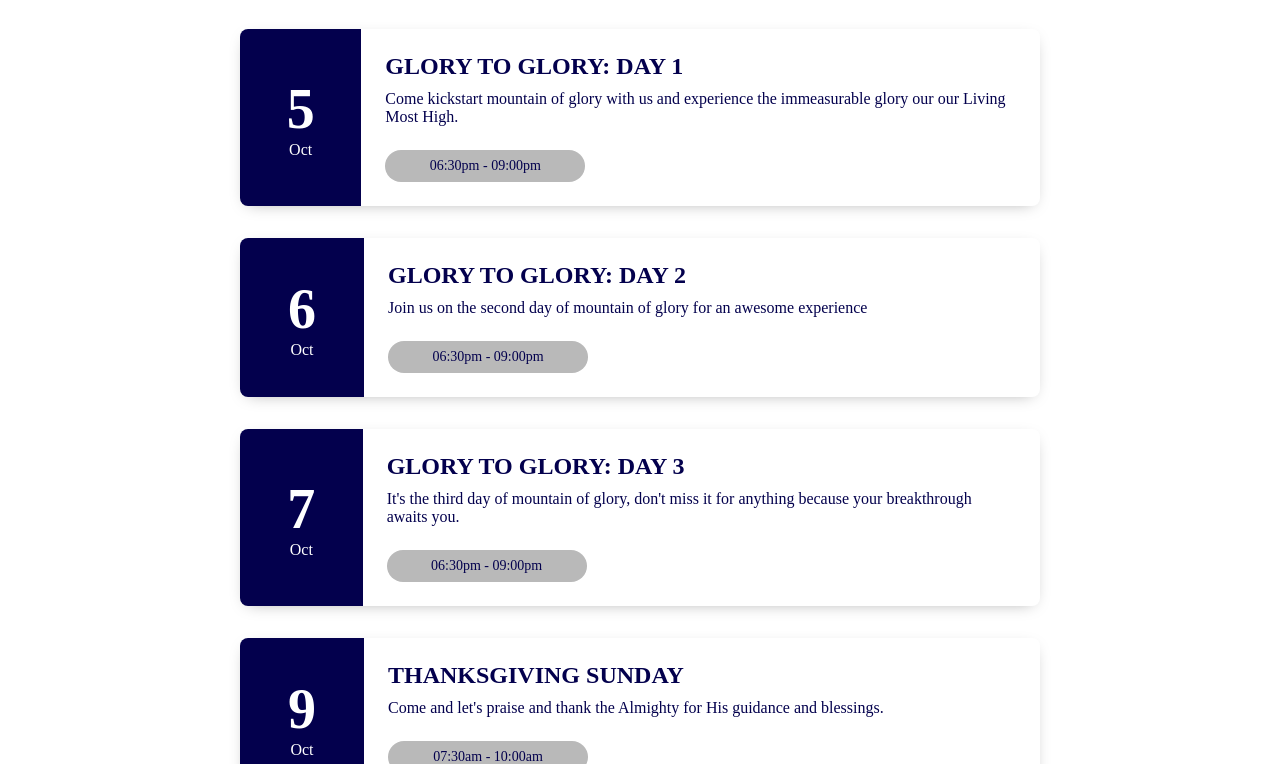
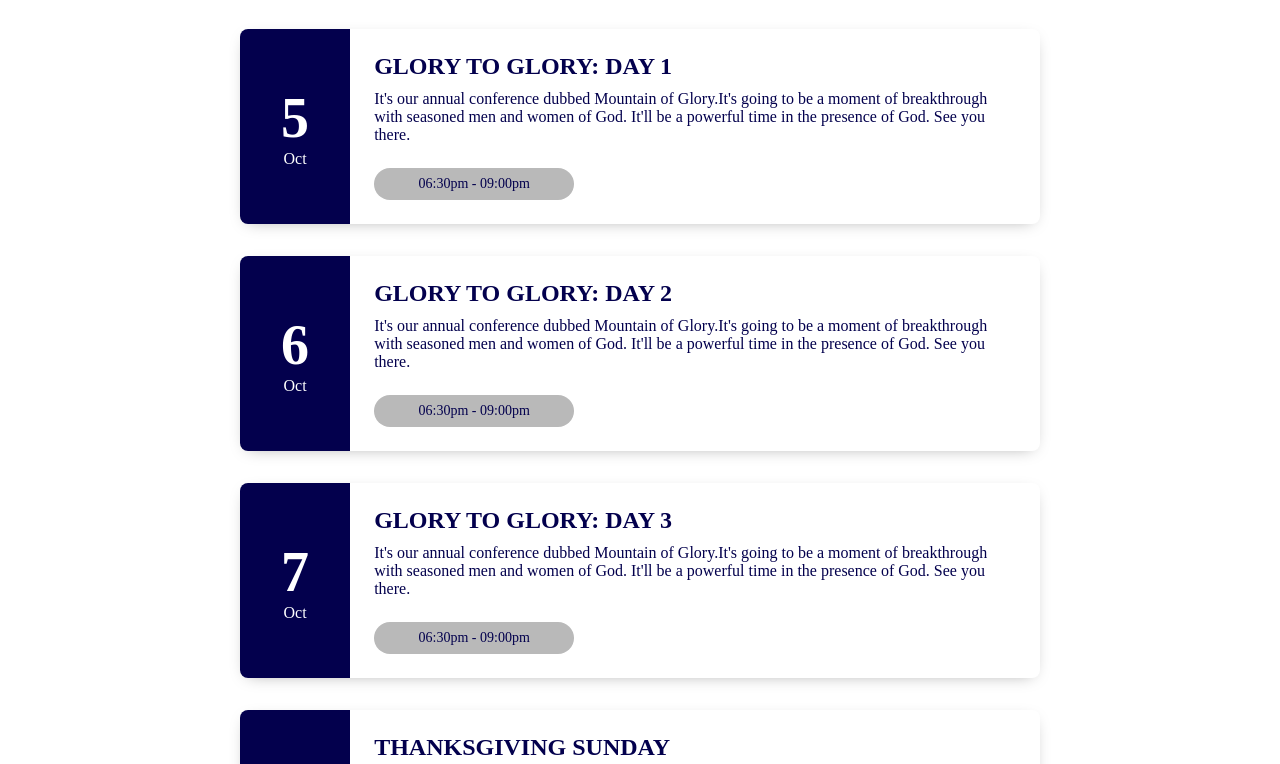
Before and after one commit to Dominic2000code/Kpgw-website, a Gatsby site: page /events-and-conferences in a window 1280 px wide. Shown: the part 151-915 px from the top of the page. Built offline with nearby package versions, Linux system fonts and the light colour scheme; Gatsby itself is replaced by a stand-in of ours.

Commit message:
made some changes

```diff
--- a/src/components/CarouselComponent.js
+++ b/src/components/CarouselComponent.js
@@ -6,7 +6,7 @@ import "./carouselContainer.css";
 const items = [
   {
     src:
-      "https://scontent.facc6-1.fna.fbcdn.net/v/t1.6435-9/90153766_141716010707707_1874025412430921728_n.jpg?_nc_cat=109&ccb=1-7&_nc_sid=19026a&_nc_eui2=AeHG1U-s7bp6tpsZGfsNjMSgGxa1TDDn11YbFrVMMOfXVsHSbZqYI7lm2jASJFBIrSBbF9yyLhi5gQ6I4R506kl0&_nc_ohc=wA8V0NbyWGsAX_o76U5&_nc_ht=scontent.facc6-1.fna&oh=00_AT9hfCoxtMqJTAu9dOJpx6og0Ggg8KZrFaOwBaxM0_lsYQ&oe=635C21EE",
+      "https://scontent.facc6-1.fna.fbcdn.net/v/t39.30808-6/309603788_1270652113753669_5693968975881584751_n.jpg?_nc_cat=100&ccb=1-7&_nc_sid=730e14&_nc_eui2=AeHeM7AvBztrPlJ3lPwaYCg-AqprI4FkUwgCqmsjgWRTCA6TglicF9SI31WTIeZou8047cRRfqPNveR89-fbdGrQ&_nc_ohc=G6KnxIjMY9QAX8yL7VY&_nc_zt=23&_nc_ht=scontent.facc6-1.fna&oh=00_AT_ecHuIT7i7-Hx-3zxTeNCdFuvU96HFW0r2_Gknhav2Qw&oe=633B7DCF",
     altText: "",
     caption: "",
     header: "",
@@ -14,7 +14,7 @@ const items = [
   },
   {
     src:
-      "https://scontent.facc6-1.fna.fbcdn.net/v/t1.6435-9/106404311_180116653534309_1444603392564162663_n.jpg?_nc_cat=104&ccb=1-7&_nc_sid=8bfeb9&_nc_eui2=AeGgrcRNi3kx-fc-lcCmVIgcZ_-Pi1-whGln_4-LX7CEafGlHipFa8WdbMHTVQ0lEHEPLbEWXDiH_CE4F5oujSZg&_nc_ohc=1ndd7l5yySAAX9Wu9Yl&tn=h_r0LxnKxaUUxn95&_nc_ht=scontent.facc6-1.fna&oh=00_AT9gRJriDktSBvbg0ZBc-wG8I2tGY7OVZsyL9Vo39kq5kQ&oe=635A612A",
+      "https://scontent.facc6-1.fna.fbcdn.net/v/t1.6435-9/90153766_141716010707707_1874025412430921728_n.jpg?_nc_cat=109&ccb=1-7&_nc_sid=19026a&_nc_eui2=AeHG1U-s7bp6tpsZGfsNjMSgGxa1TDDn11YbFrVMMOfXVsHSbZqYI7lm2jASJFBIrSBbF9yyLhi5gQ6I4R506kl0&_nc_ohc=wA8V0NbyWGsAX_o76U5&_nc_ht=scontent.facc6-1.fna&oh=00_AT9hfCoxtMqJTAu9dOJpx6og0Ggg8KZrFaOwBaxM0_lsYQ&oe=635C21EE",
     altText: "",
     caption: "",
     header: "",
@@ -22,7 +22,7 @@ const items = [
   },
   {
     src:
-      "https://images.unsplash.com/photo-1616078329037-ca0cadbdea58?ixid=MXwxMjA3fDB8MHxwaG90by1wYWdlfHx8fGVufDB8fHw%3D&ixlib=rb-1.2.1&auto=format&fit=crop&w=949&q=80",
+      "https://scontent.facc6-1.fna.fbcdn.net/v/t1.6435-9/106404311_180116653534309_1444603392564162663_n.jpg?_nc_cat=104&ccb=1-7&_nc_sid=8bfeb9&_nc_eui2=AeGgrcRNi3kx-fc-lcCmVIgcZ_-Pi1-whGln_4-LX7CEafGlHipFa8WdbMHTVQ0lEHEPLbEWXDiH_CE4F5oujSZg&_nc_ohc=1ndd7l5yySAAX9Wu9Yl&tn=h_r0LxnKxaUUxn95&_nc_ht=scontent.facc6-1.fna&oh=00_AT9gRJriDktSBvbg0ZBc-wG8I2tGY7OVZsyL9Vo39kq5kQ&oe=635A612A",
     altText: "",
     caption: "",
     header: "",
--- a/src/components/Events.js
+++ b/src/components/Events.js
@@ -17,8 +17,9 @@ function Events() {
           <h3 className="event-title">Glory to Glory: Day 1</h3>
 
           <div className="event-description">
-            Come kickstart mountain of glory with us and experience the
-            immeasurable glory our our Living Most High.
+            It's our annual conference dubbed Mountain of Glory.It's going to be
+            a moment of breakthrough with seasoned men and women of God. It'll
+            be a powerful time in the presence of God. See you there.
           </div>
 
           <div className="event-timing">06:30pm - 09:00pm</div>
@@ -36,8 +37,9 @@ function Events() {
           <h3 className="event-title">Glory to Glory: Day 2</h3>
 
           <div className="event-description">
-            Join us on the second day of mountain of glory for an awesome
-            experience
+            It's our annual conference dubbed Mountain of Glory.It's going to be
+            a moment of breakthrough with seasoned men and women of God. It'll
+            be a powerful time in the presence of God. See you there.
           </div>
 
           <div className="event-timing">06:30pm - 09:00pm</div>
@@ -55,8 +57,9 @@ function Events() {
           <h3 className="event-title">Glory to Glory: Day 3</h3>
 
           <div className="event-description">
-            It's the third day of mountain of glory, don't miss it for anything
-            because your breakthrough awaits you.
+            It's our annual conference dubbed Mountain of Glory.It's going to be
+            a moment of breakthrough with seasoned men and women of God. It'll
+            be a powerful time in the presence of God. See you there.
           </div>
 
           <div className="event-timing">06:30pm - 09:00pm</div>
@@ -74,8 +77,9 @@ function Events() {
           <h3 className="event-title">Thanksgiving Sunday</h3>
 
           <div className="event-description">
-            Come and let's praise and thank the Almighty for His guidance and
-            blessings.
+            It's our annual conference dubbed Mountain of Glory.It's going to be
+            a moment of breakthrough with seasoned men and women of God. It'll
+            be a powerful time in the presence of God. See you there.
           </div>
 
           <div className="event-timing">07:30am - 10:00am</div>
```
